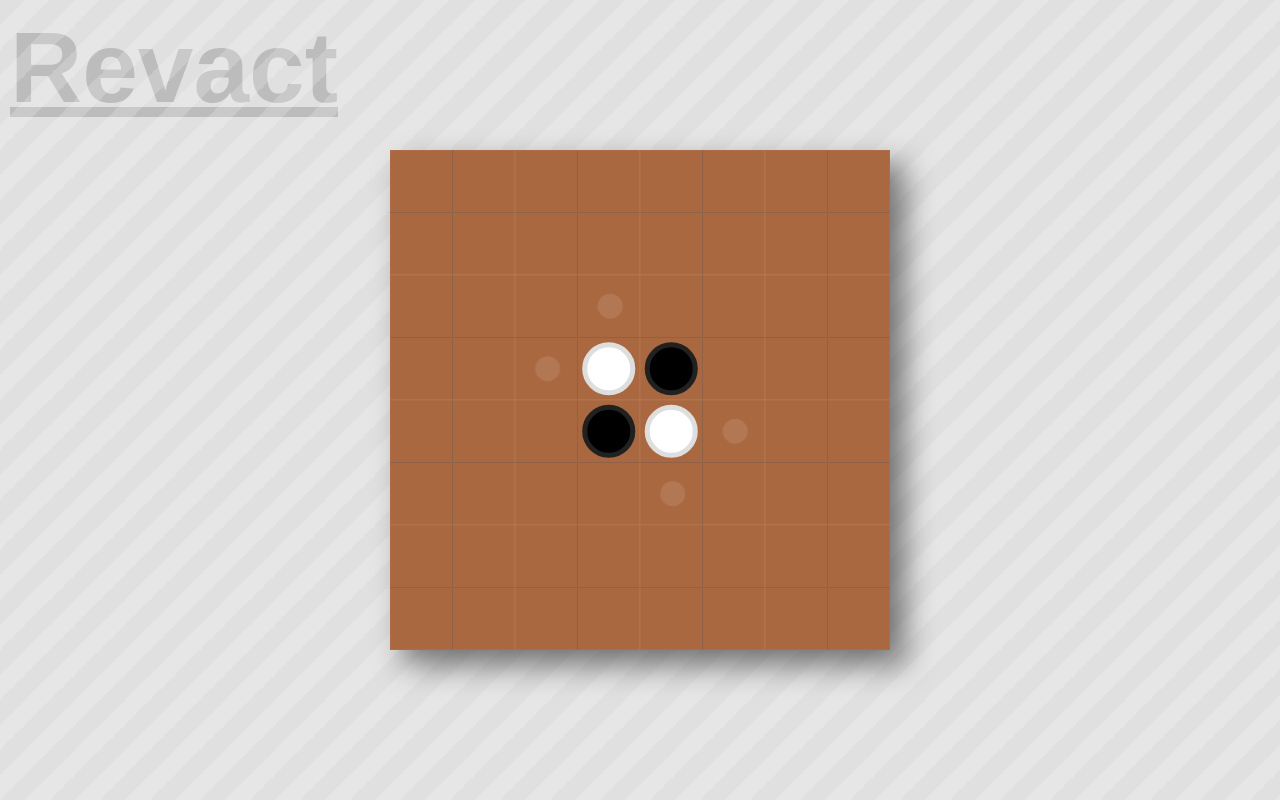
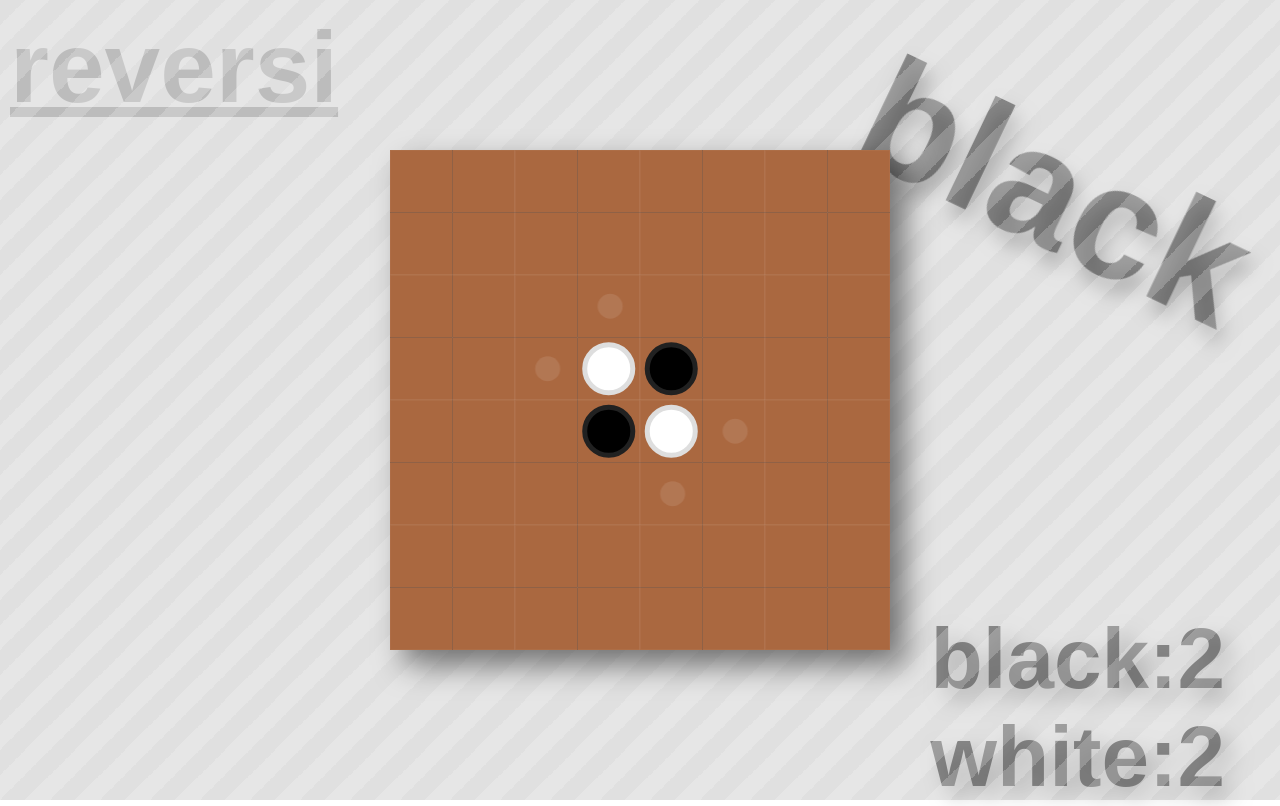
Before and after one commit to kurehajime/revact, a React app: page / in a window 1280 px wide. Built offline with nearby package versions, Linux system fonts and the light colour scheme.

Commit message:
いったん完成

```diff
--- a/src/Components/game.mjs
+++ b/src/Components/game.mjs
@@ -5,7 +5,23 @@ import { init_state } from '../init_state.mjs';
 
 export default function Game(props) {
     const [state, setState] = useState(init_state);
-
+    const turn = state.turn === 1 ? "black" : "white"
+    let winner = ""
+    let black = state.stones.filter(x => x === 1).length
+    let white = state.stones.filter(x => x === -1).length
+    switch (state.winner) {
+        case 0:
+            winner = "Draw Game...";
+            break;
+        case 1:
+            winner = "Black wins!";
+            break;
+        case -1:
+            winner = "White wins!";
+            break;
+        default:
+            break;
+    }
     return (
         <div className="game">
             <div className="game-board">
@@ -24,6 +40,12 @@ export default function Game(props) {
                         }
                     }}
                 />
+                <div id="turn">{turn}</div>
+                <div id="score">
+                    black:{black}<br />
+                    white:{white}
+                </div>
+                <div id="winner">{winner}</div>
             </div>
         </div>
     );
--- a/src/index.js
+++ b/src/index.js
@@ -10,7 +10,7 @@ root.render(
     <span>
         <canvas id="back"></canvas>
         <div id="app">
-            <div id="title">Revact</div>
+            <div id="title">reversi</div>
             <Game />
         </div>
     </span>
```
Also changed, not shown: docs/index.html (+1 -1 lines), docs/asset-manifest.json, docs/static/js/main.6996eb8b.js.LICENSE.txt (renamed from docs/static/js/main.3cf48d19.js.LICENSE.txt), 4 other files.
